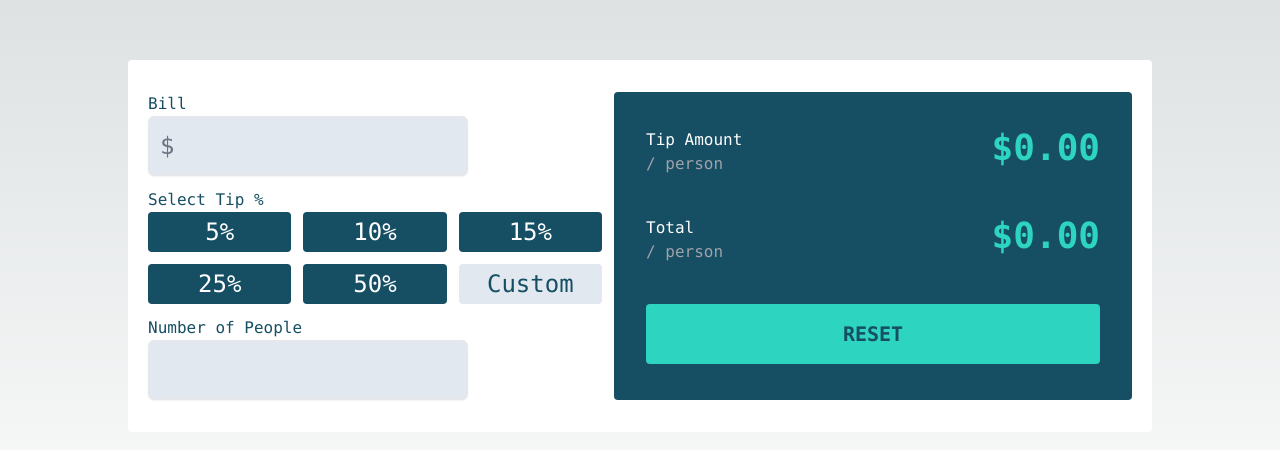
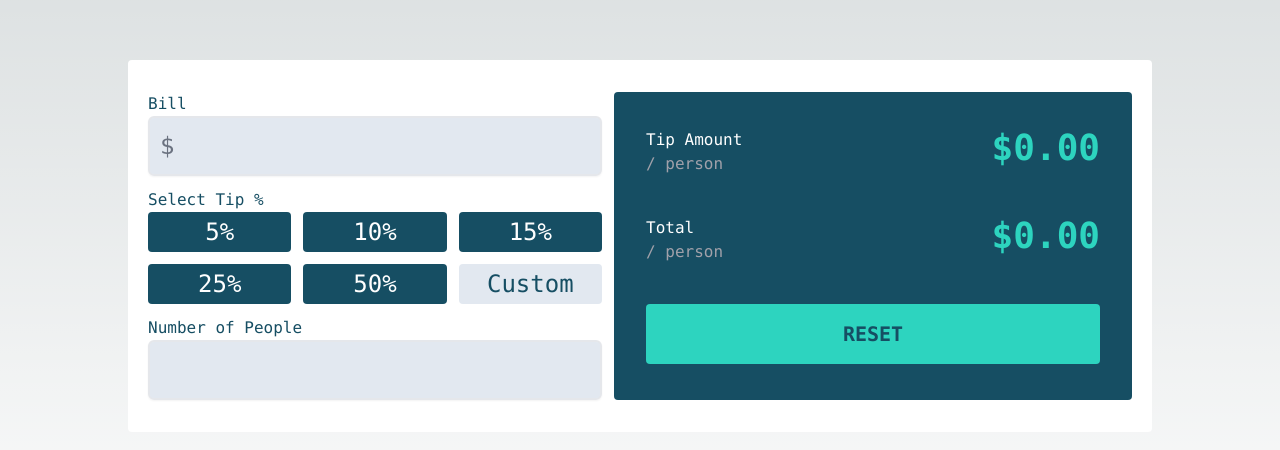
Before and after one commit to andychowhh/tips-calculator-app, a Next.js app: page / in a window 1280 px wide. Shown: the part 154-604 px from the top of the page. Built offline with nearby package versions, Linux system fonts and the light colour scheme.

Commit message:
Fix Input max width

```diff
--- a/app/components/Input/index.tsx
+++ b/app/components/Input/index.tsx
@@ -14,7 +14,7 @@ export const Input = ({
   onChange,
 }: InputProp): JSX.Element => {
   return (
-    <div className="relative max-w-xs rounded-md shadow-sm text-2xl font-mono">
+    <div className="relative max-w-3xl rounded-md shadow-sm text-2xl font-mono">
       {withDollarSign && (
         <div className="pointer-events-none absolute inset-y-0 left-0 flex items-center pl-3">
           <span className="text-gray-500">$</span>
```
